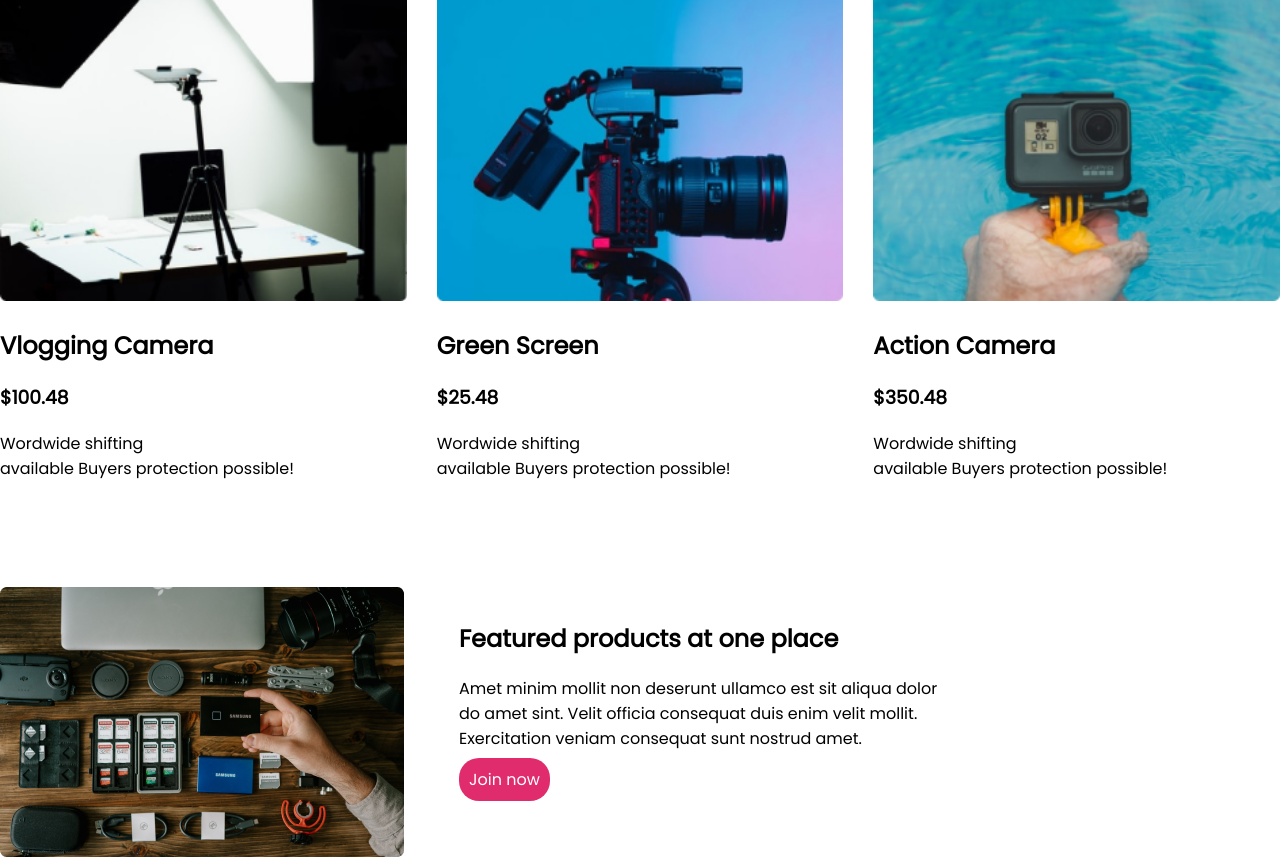
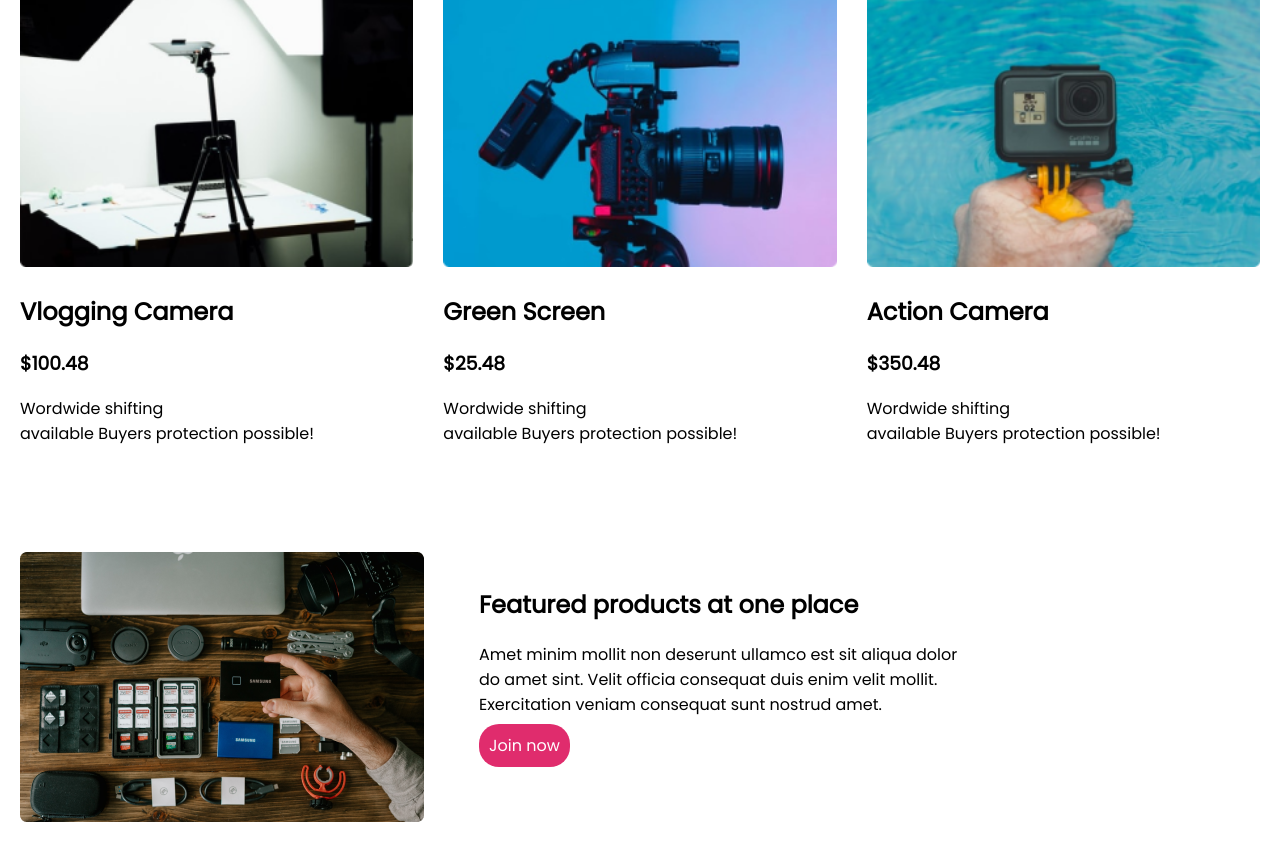
Before and after one commit to ittehad-najat/influencer-gears, a plain HTML site: page index.html in a window 1280 px wide. Shown: the part 1924-2791 px from the top of the page. Drawn offline with Linux system fonts and the light colour scheme.

Commit message:
last added

```diff
--- a/style.css
+++ b/style.css
@@ -58,6 +58,14 @@ body {
 
     color: white;
 
+
+
+}
+
+
+.Join-img {
+
+    padding-left: 20px;
 }
 
 .Hero-section {
@@ -70,10 +78,7 @@ body {
 
 }
 
-.overall-padding {
 
-    padding: 20px;
-}
 
 .Hero-img {
     height: 300px;
@@ -120,7 +125,8 @@ body {
     grid-template-columns: repeat(3, 1fr);
     gap: 30px;
     padding-top: 50px;
-
+    padding-left: 20px;
+    padding-right: 20px;
 }
 
 .Grid-value img {
```
